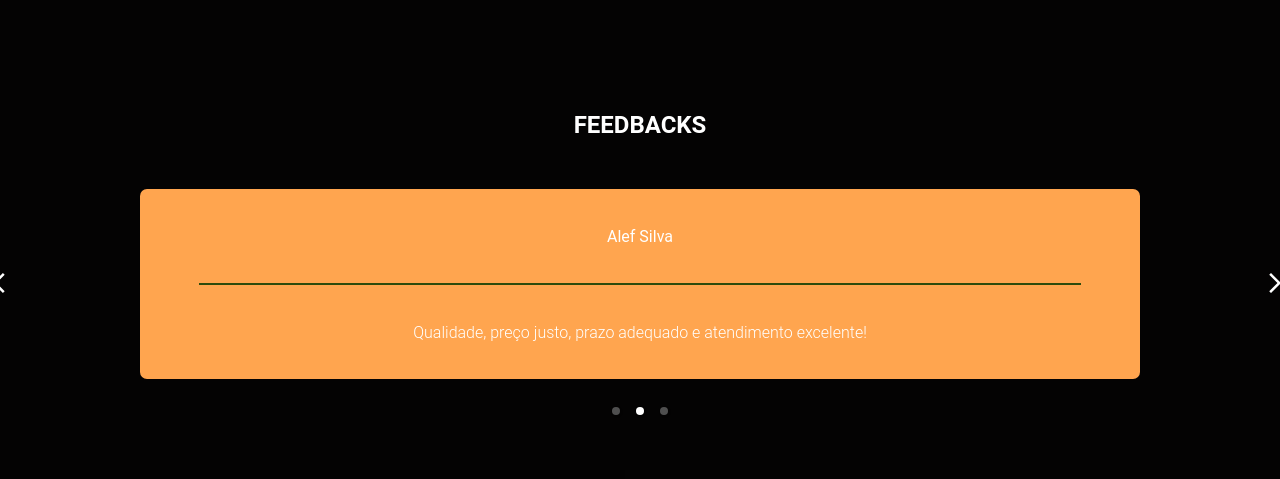
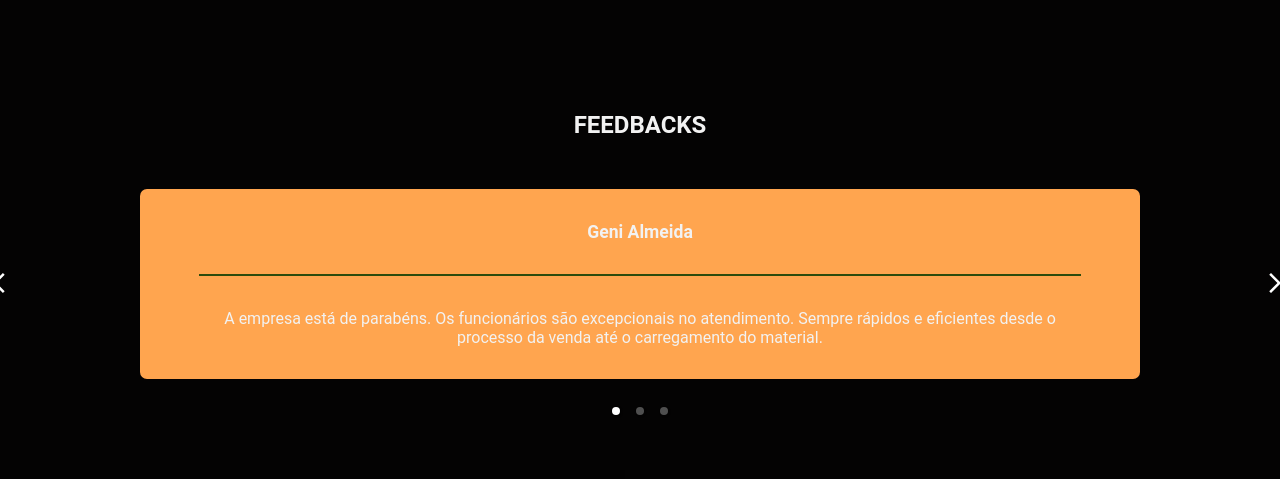
Before and after one commit to hash-luk/madeireira-mogno, a React (Create React App) app: page / in a window 1280 px wide. Shown: the part 1240-1719 px from the top of the page. Built offline with nearby package versions, Linux system fonts and the light colour scheme; grey boxes are pictures that could not be loaded.

Commit message:
Adjust carousel arrows

```diff
--- a/src/components/Clientes/index.tsx
+++ b/src/components/Clientes/index.tsx
@@ -7,6 +7,7 @@ import * as C from "./styles";
 import { opinions } from "../../data/opinions.json";
 import ArrowBackIosIcon from "@mui/icons-material/ArrowBackIos";
 import ArrowForwardIosIcon from "@mui/icons-material/ArrowForwardIos";
+import { theme } from "../../theme";
 
 export const Clientes = () => {
   let windowWidth = window.innerWidth;
@@ -27,7 +28,7 @@ export const Clientes = () => {
     cursor: "pointer",
     background: "none",
     border: "none",
-    color: "#FFF",
+    color: theme.colors.white,
   };
 
   return (
@@ -37,6 +38,7 @@ export const Clientes = () => {
         className="carousel"
         autoPlay
         infiniteLoop
+        interval={6000}
         showThumbs={false}
         showIndicators={windowWidth <= 768 ? false : true}
         showArrows={showControlsCondition}
--- a/src/components/Clientes/styles.ts
+++ b/src/components/Clientes/styles.ts
@@ -1,11 +1,12 @@
 import styled from 'styled-components';
+import { theme } from '../../theme';
 
 export const Container = styled.div`
     width: 100%;
     height: 300px;
     text-align: center;
     font-weight: 500;
-    color: #FFF;
+    color: ${theme.colors.whiteTextColor};
     display: flex;
     flex-direction: column;
     align-items: center;
@@ -16,12 +17,19 @@ export const Container = styled.div`
     .carousel {
         width: 1300px;
         transition: all ease;
+
+        .prev,.next {
+            :hover {
+                cursor: pointer;
+                transform: scale(1.1);
+            }
+        }
     }
 
     .opinions {
-        background-color: #FFA54F;
+        background-color: ${theme.colors.mediumYellow};
         width: 300px;
-        color: #fff;
+        color: ${theme.colors.whiteTextColor};
         width: 1000px;
         height: 190px;
         display: flex;
@@ -40,28 +48,29 @@ export const Container = styled.div`
         #line {
             width: 90%;
             height: 2px;
-            background-color: #2D4B0C;
+            background-color: ${theme.colors.lineColor};
         }
 
         p:first-child {
-            font-weight: 400;
+            font-weight: 700;
+            font-size: 1.1rem;
         }
 
         p:last-child {
-            font-weight: 300;
+            font-weight: 400;
             max-width: 90%;
+            font-size: 1rem;
         }
 
         .selectors {
             width: 90px;
             height: 30px;
-            border: 1px solid red;
         }
 
         #point {
             width: 40px;
             height: 40px;
-            background: #000;
+            background: ${theme.colors.black};
         }
 
         .opinion {
--- a/src/components/Products/index.tsx
+++ b/src/components/Products/index.tsx
@@ -49,6 +49,7 @@ export const Products = () => {
         className="carousel"
         stopOnHover
         autoPlay
+        interval={4300}
         infiniteLoop={swidth <= 1024 ? false : true}
         showIndicators={swidth <= 1024 ? false : true}
         showStatus={false}
--- a/src/components/Products/styles.ts
+++ b/src/components/Products/styles.ts
@@ -34,6 +34,7 @@ export const Container = styled.div`
 
     .next:hover, .prev:hover {
         cursor: pointer;
+        transform: scale(1.1);
     }
 
     .productStyle:hover {
--- a/src/theme/index.ts
+++ b/src/theme/index.ts
@@ -9,5 +9,7 @@ export const theme = {
         lightGreen: '#4E9F3D',
         responsiveWhiteTextColor:'#fdfdfd',
         superLightGreen:'#77c91e',
+        mediumYellow: '#FFA54F',
+        lineColor: '#2D4B0C'
     },
 }
```
